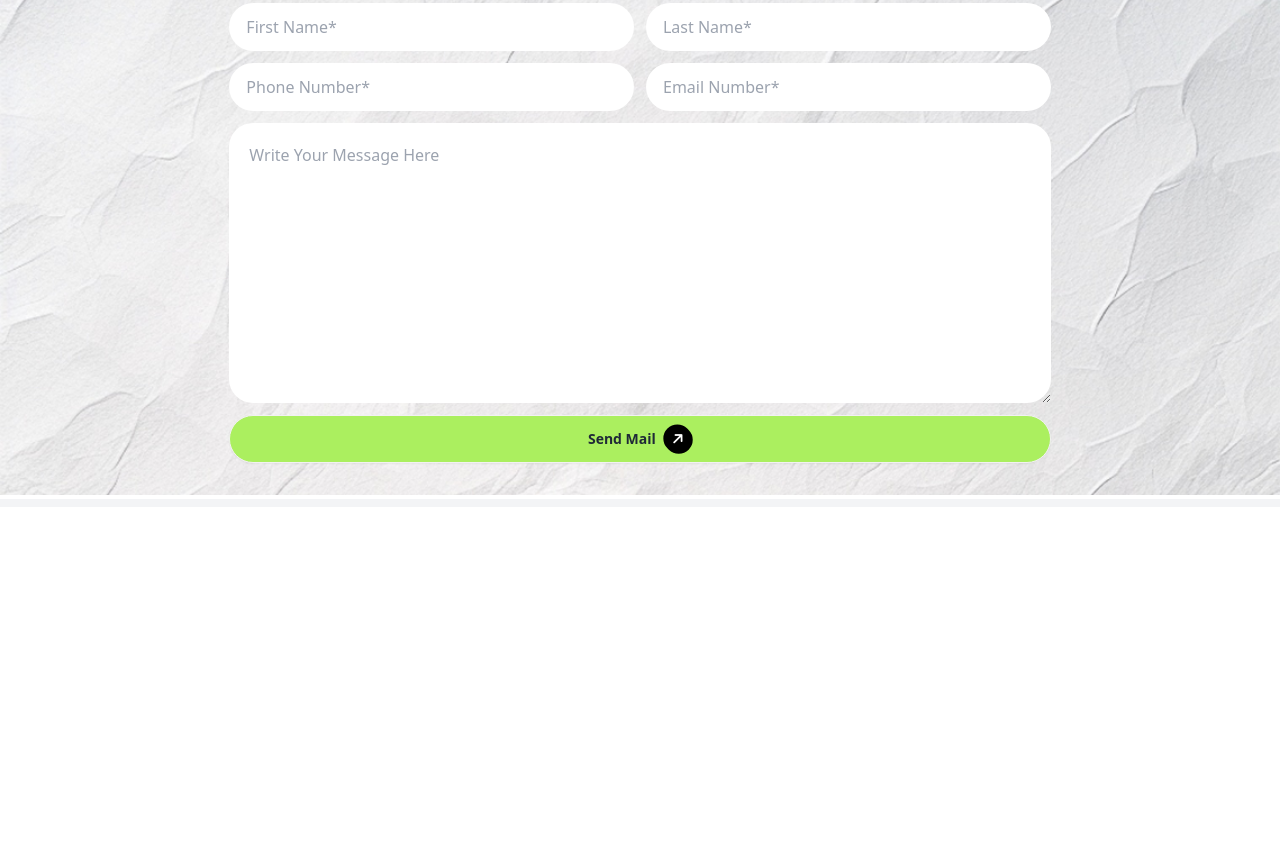
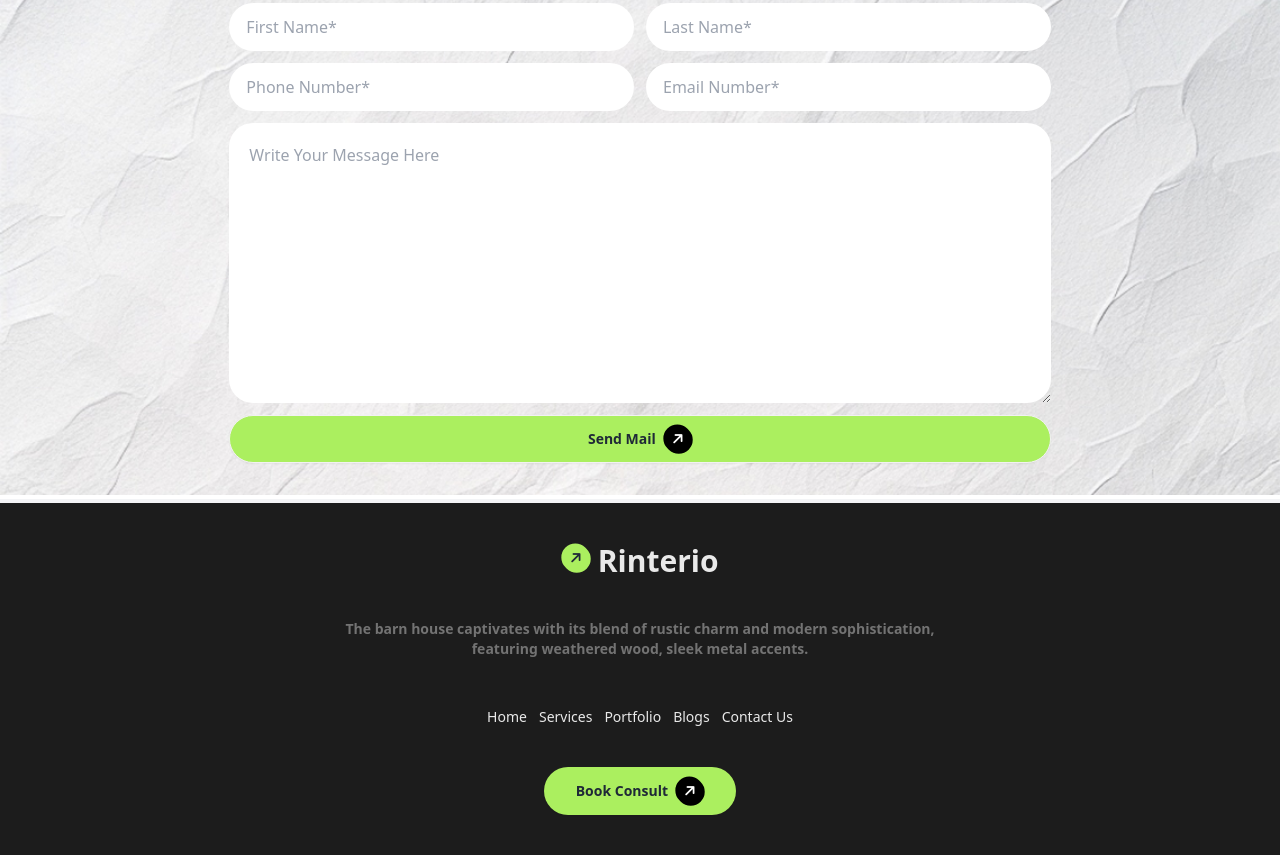
Before and after one commit to nadiaislam00/Assignment-03, a plain HTML site: page index.html in a window 1280 px wide. Shown: the part 3207-4062 px from the top of the page. Before the commit the page ends 3714 px from the top, so only its background shows below. Drawn offline with nearby package versions, Linux system fonts and the light colour scheme.

Commit message:
footer created

```diff
--- a/index.html
+++ b/index.html
@@ -349,9 +349,28 @@
       </section>
 
 
-  <footer class="bg-gray-100 p-1">
+  <footer class="bg-gray-100 pt-1">
 <div class="footer-container bg-[#1C1C1C]">
-
+<div class="footer w-11/12 mx-auto flex flex-col justify-center items-center py-10  lg:w-full ">
+  <!-- logo -->
+  <div class="logo flex">
+    <i class="fa-solid fa-arrow-right -rotate-45 bg-[#ABEF5F] rounded-full p-2"></i>  <a class="text-3xl font-extrabold text-[#E9E9E9]">Rinterio</a>
+  </div>
+  <!-- p -->
+  <p class="text-center font-semibold text-sm text-[#737373] w-4/5 lg:w-2/4 mb-2">The barn house captivates with its blend of rustic charm and  modern sophistication, featuring weathered wood, sleek metal accents.</p>
+  <!-- links -->
+   <div class="links">
+    <ul class="flex flex-col items-center lg:flex-row gap-3">
+      <li class="text-[#E9E9E9]">Home</li>
+      <li class="text-[#E9E9E9]">Services</li>
+      <li class="text-[#E9E9E9] ">Portfolio</li>
+      <li class="text-[#E9E9E9] ">Blogs</li>
+      <li class="text-[#E9E9E9] ">Contact Us</li>
+    </ul>
+   </div>
+   <!-- button -->
+   <a class="btn bg-[#ABEF5F] rounded-full flex items-center border-none w-[80%] lg:w-[15%] "> <p class="font-bold text-lg md:text-sm">Book Consult</p><i class="fa-solid fa-arrow-right -rotate-45 bg-black text-white rounded-full p-2"></i> </a>
+</div>
 </div>
   </footer>
 </body>
```
